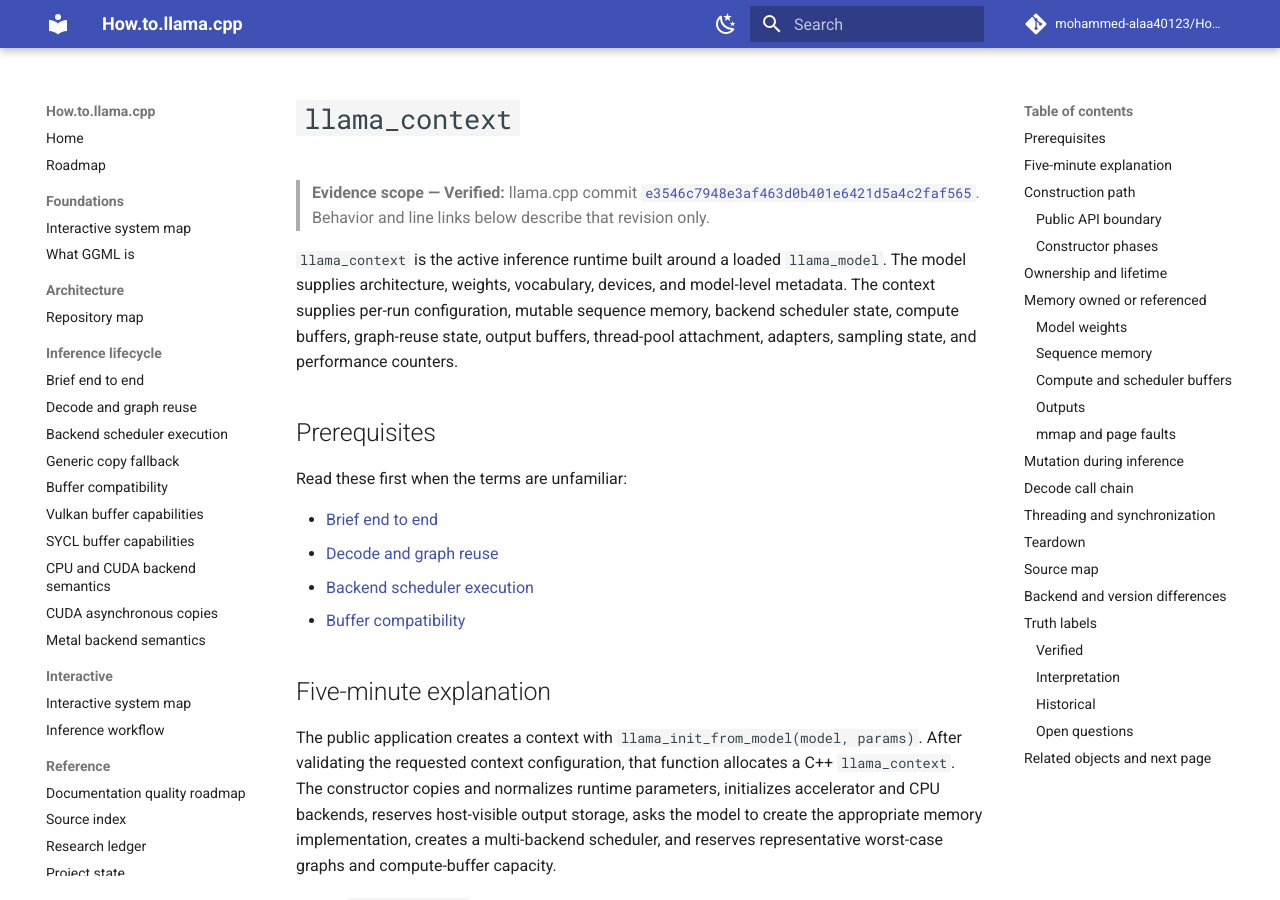
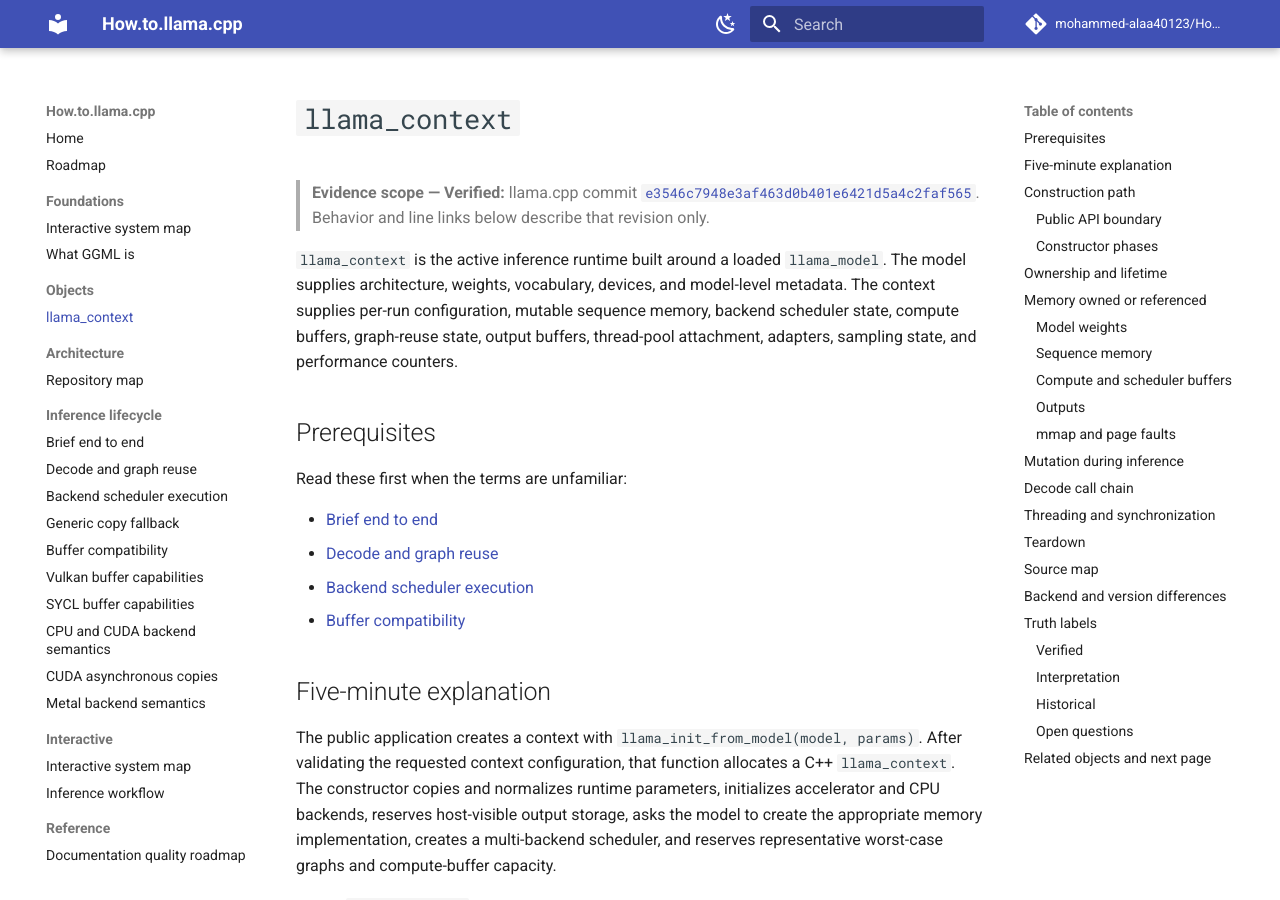
Before and after one commit to mohammed-alaa40123/How.to.llama.cpp, an MkDocs documentation site: the page built from docs/objects/llama-context.md, in a window 1280 px wide and 900 px high. Built offline with MkDocs 1.6.1 and Material for MkDocs 9.7.7, drawn with Linux system fonts in a browser that asks for light colours; comment, search, counter and statistics services are not loaded.

Commit message:
docs: publish llama_context object page

```diff
--- a/mkdocs.yml
+++ b/mkdocs.yml
@@ -69,6 +69,8 @@ nav:
   - Foundations:
       - Interactive system map: foundations/interactive-system-map.md
       - What GGML is: ggml/what-is-ggml.md
+  - Objects:
+      - llama_context: objects/llama-context.md
   - Architecture:
       - Repository map: architecture/repository-map.md
   - Inference lifecycle:
```
